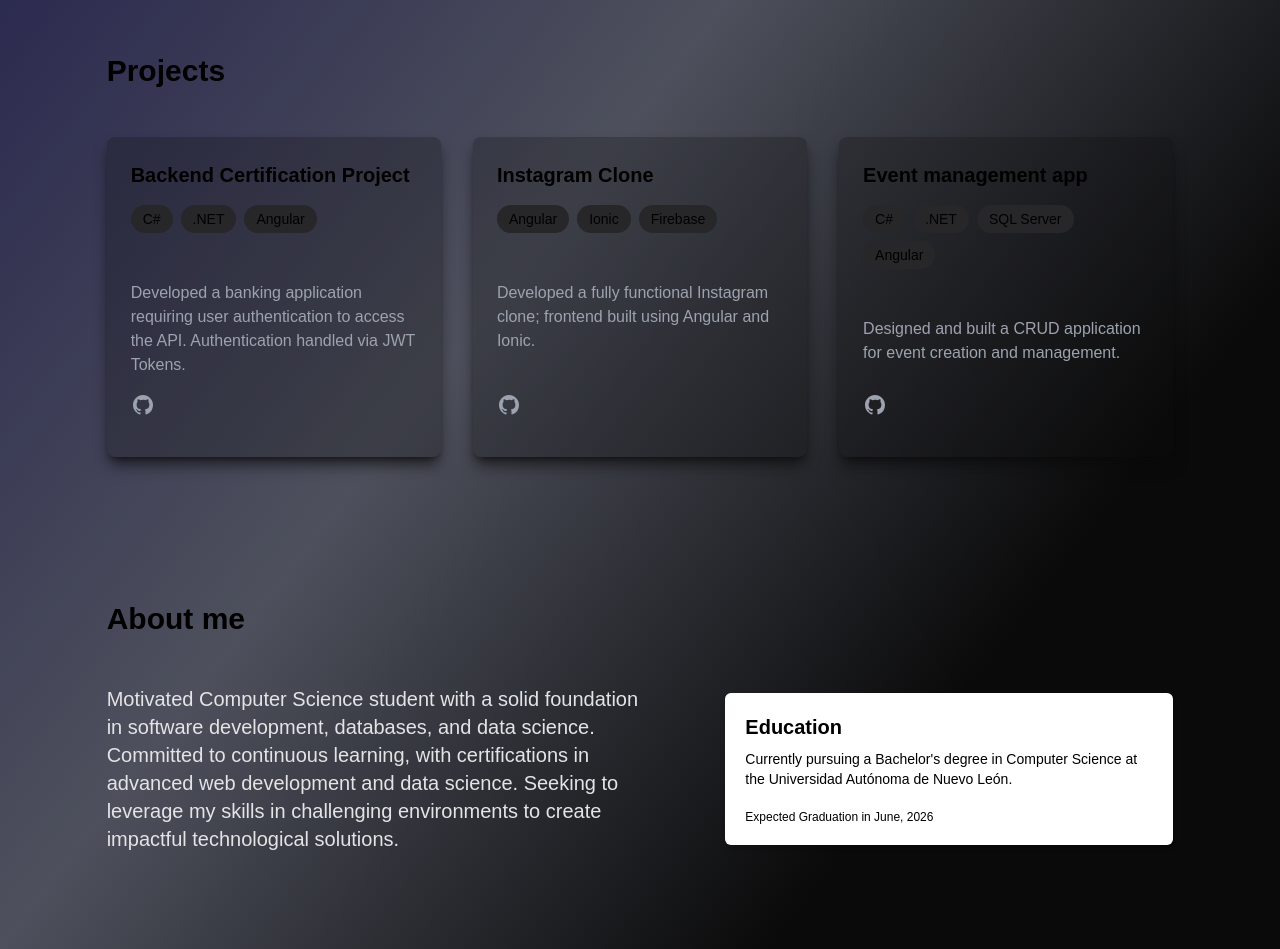
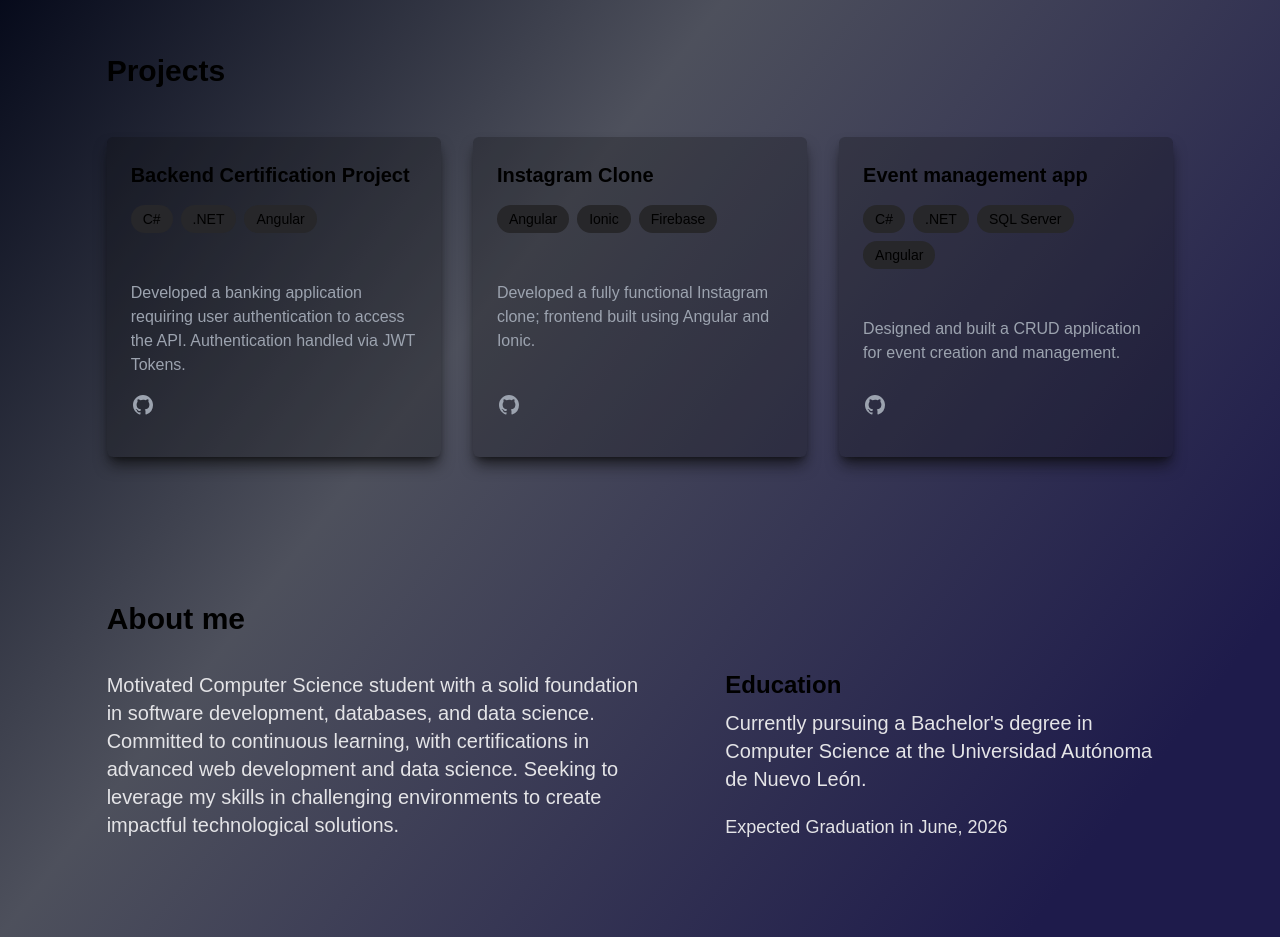
Before and after one commit to cesaralexanderds/portfolio, an Astro site: page / in a window 1280 px wide. Shown: the part 720-1669 px from the top of the page. Built offline with nearby package versions, Linux system fonts and the light colour scheme; Astro itself is replaced by a stand-in of ours.

Commit message:
fix education

```diff
--- a/src/components/About.astro
+++ b/src/components/About.astro
@@ -4,28 +4,26 @@ const { about } = infoData;
 ---
 
 <section id="about" class="py-12 section md:pb-24 scroll-m-20 w-5/6 mx-auto container lg:max-w-6xl md:max-w-2xl">
-    <h2 class="text-3xl font-semibold mb-12">
-        About me
+
+    <h2 class="text-3xl font-semibold mb-8">
+          About me
     </h2>
+
     <div class="flex flex-wrap md:w-full items-center md:justify-between">
             <p class="md:w-3/6 text-xl text-zinc-200 [&>strong]:text-indigo-500">
                 {about.description}
             </p>
             <div
-            class="mt-8 md:mt-0 flex flex-col gap-2 dark:text-white max-w-md md:w-3/6 bg-white dark:bg-neutral-900 p-5 rounded-md shadow-md hover:scale-105 hover:duration-150 duration-150"
-          >
+            class="mt-8 md:mt-0 flex flex-col gap-2 dark:text-white max-w-md md:w-3/6 dark:bg-opacity-25"
+            >
+            <h3 class="text-2xl font-bold">Education
 
-
-
-            <div class="flex flex-row justify-between w-full">
-              <h3 class="text-xl font-bold">Education</h3>
-            </div>
-
-            <div class="text-sm">
+            </h3>
+            <div class="text-xl text-zinc-200">
                 {about.education}
             </div>
-            <div class="mt-3 flex flex-row justify-start w-full">
-                <p class="text-xs">Expected Graduation in June, 2026</p>
+            <div class="mt-3 flex flex-row justify-start text-zinc-200">
+                <p class="text-lg">Expected Graduation in June, 2026</p>
             </div>
           </div>
         </div>
--- a/src/components/Projects.astro
+++ b/src/components/Projects.astro
@@ -8,7 +8,7 @@ const { projects } = projectsData;
 
     <div class="grid grid-cols-1 md:grid-cols-2 lg:grid-cols-3 gap-8">
         {projects.map((project) => (
-            <article class="hover:bg-neutral-950 hover:bg-opacity-65 bg-neutral-950 bg-opacity-25 rounded-lg overflow-hidden hover:transform hover:scale-[1.02] transition-all shadow-lg shadow-neutral-950/70 hover:shadow-xl hover:shadow-indigo-950/70">
+            <article class="hover:bg-neutral-950 hover:bg-opacity-65 bg-neutral-950 bg-opacity-25 rounded-md overflow-hidden hover:transform hover:scale-[1.02] transition-all shadow-lg shadow-neutral-950/70 hover:shadow-xl hover:shadow-indigo-950/70">
                 <div class="p-6 flex flex-col h-full">
                     <h3 class="text-xl font-semibold mb-4">{project.title}</h3>
                     <div class="flex flex-wrap gap-2"> <!-- Replace space-x-2 with flex-wrap and gap -->
--- a/src/layouts/Layout.astro
+++ b/src/layouts/Layout.astro
@@ -81,7 +81,7 @@ const canonicalURL = new URL(Astro.url.pathname, Astro.site);
   </head>
 	<body>
 		<div class="relative min-h-screen w-full">
-			<div class="absolute inset-0 bg-gradient-to-br from-indigo-950 from-10% via-slate-950/70 via-50% to-neutral-950 to-80%">
+			<div class="absolute inset-0 bg-gradient-to-tl from-indigo-950 from-10% via-slate-950/70 via-50% to-slate-950 to-80%">
 			</div>
 				<div class="relative">
 					<Header/>
```
